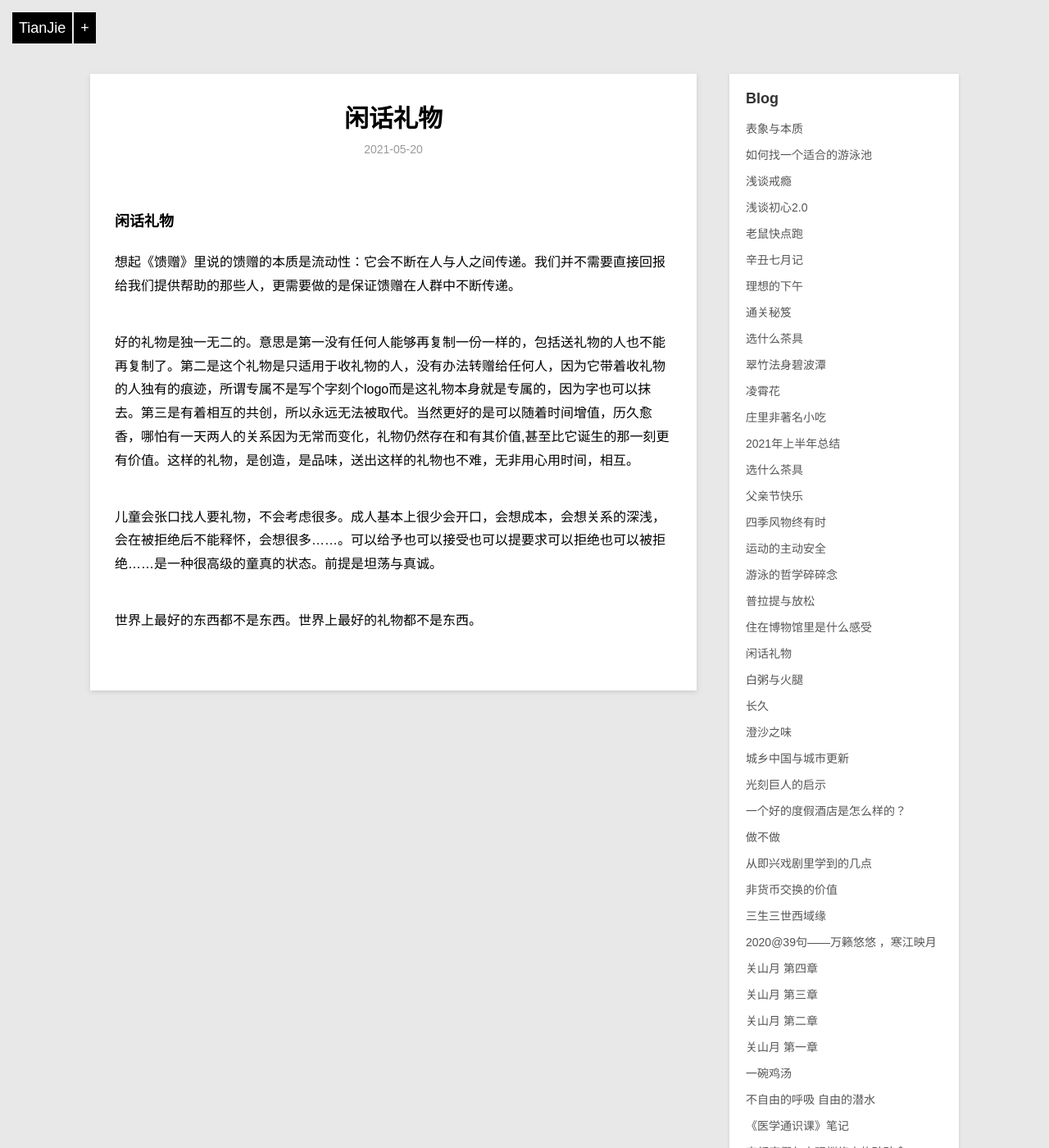
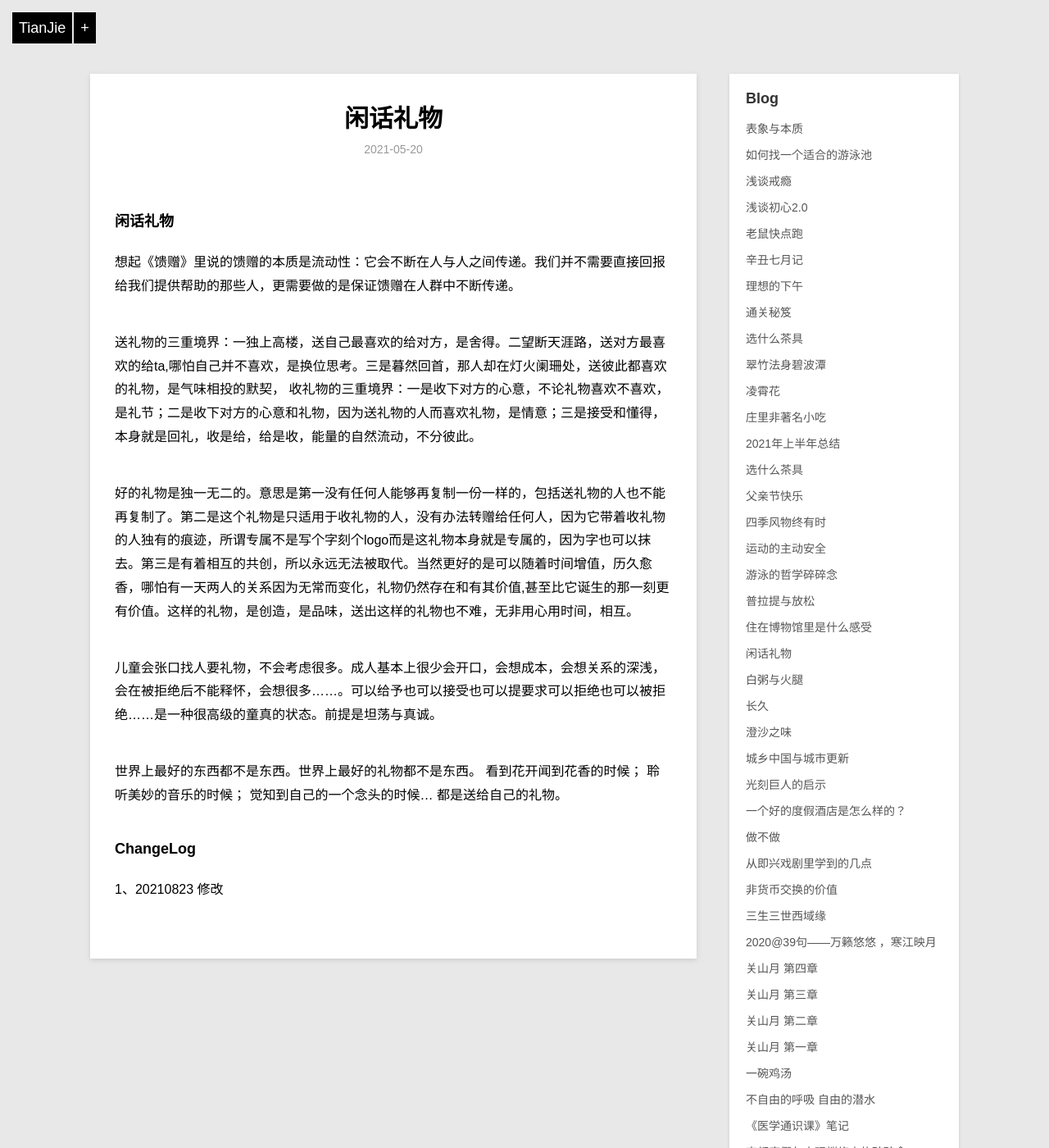
Before and after one commit to violettianjie/violettianjie.github.io, a Jekyll site: the page built from _posts/blog/2021-05-20-gift.md, in a window 1280 px wide and 1400 px high. Shown: the whole window at 82% size. Built offline with Jekyll 4.4.1, drawn with Linux system fonts in a browser that asks for light colours.

Commit message:
Update 2021-05-20-gift.md

```diff
--- a/_posts/blog/2021-05-20-gift.md
+++ b/_posts/blog/2021-05-20-gift.md
@@ -9,8 +9,17 @@ category: blog
 
 想起《馈赠》里说的馈赠的本质是流动性：它会不断在人与人之间传递。我们并不需要直接回报给我们提供帮助的那些人，更需要做的是保证馈赠在人群中不断传递。
 
+送礼物的三重境界：一独上高楼，送自己最喜欢的给对方，是舍得。二望断天涯路，送对方最喜欢的给ta,哪怕自己并不喜欢，是换位思考。三是暮然回首，那人却在灯火阑珊处，送彼此都喜欢的礼物，是气味相投的默契， 收礼物的三重境界：一是收下对方的心意，不论礼物喜欢不喜欢，是礼节；二是收下对方的心意和礼物，因为送礼物的人而喜欢礼物，是情意；三是接受和懂得，本身就是回礼，收是给，给是收，能量的自然流动，不分彼此。
+
 好的礼物是独一无二的。意思是第一没有任何人能够再复制一份一样的，包括送礼物的人也不能再复制了。第二是这个礼物是只适用于收礼物的人，没有办法转赠给任何人，因为它带着收礼物的人独有的痕迹，所谓专属不是写个字刻个logo而是这礼物本身就是专属的，因为字也可以抹去。第三是有着相互的共创，所以永远无法被取代。当然更好的是可以随着时间增值，历久愈香，哪怕有一天两人的关系因为无常而变化，礼物仍然存在和有其价值,甚至比它诞生的那一刻更有价值。这样的礼物，是创造，是品味，送出这样的礼物也不难，无非用心用时间，相互。
 
 儿童会张口找人要礼物，不会考虑很多。成人基本上很少会开口，会想成本，会想关系的深浅，会在被拒绝后不能释怀，会想很多……。可以给予也可以接受也可以提要求可以拒绝也可以被拒绝……是一种很高级的童真的状态。前提是坦荡与真诚。
 
 世界上最好的东西都不是东西。世界上最好的礼物都不是东西。
+看到花开闻到花香的时候；
+聆听美妙的音乐的时候；
+觉知到自己的一个念头的时候…
+都是送给自己的礼物。
+
+### ChangeLog
+1、20210823 修改
```
